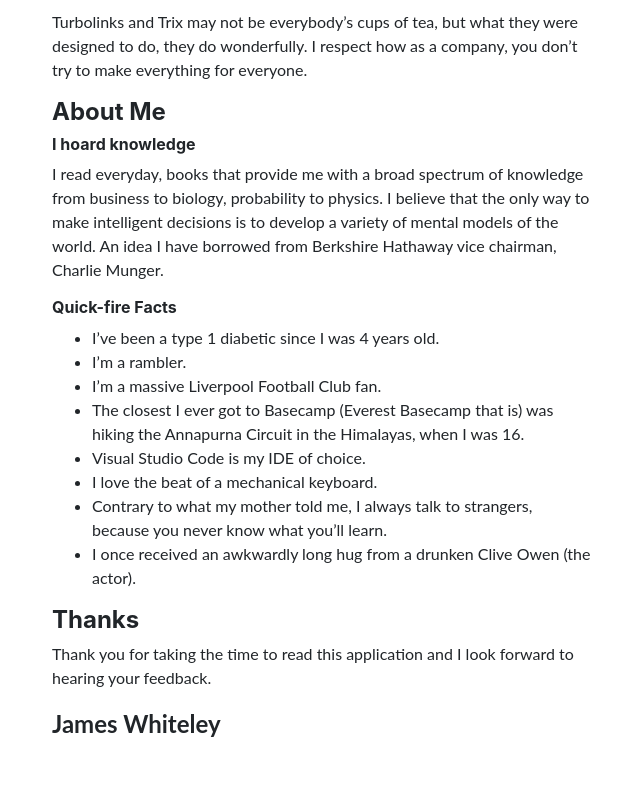
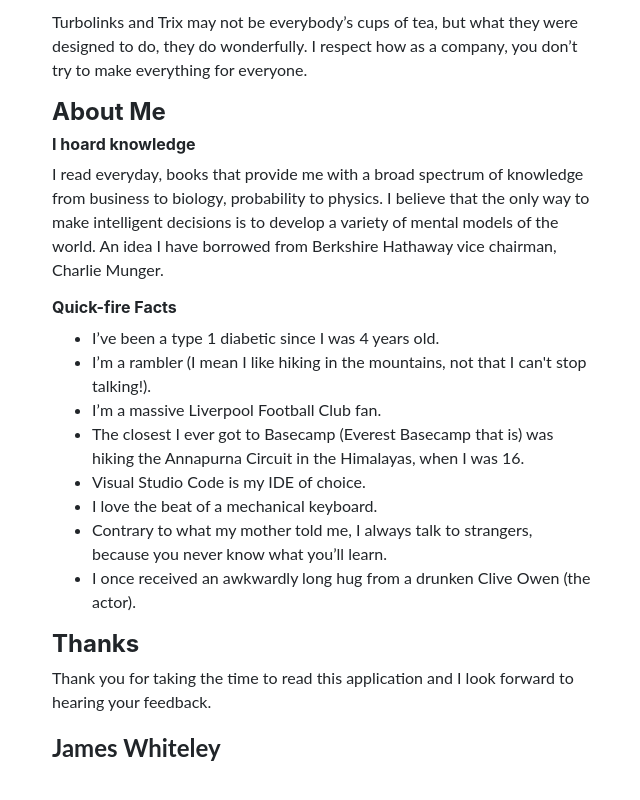
Before and after one commit to james-whiteley/james-whiteley.github.io, a website: page basecamp.html in a window 1280 px wide. Shown: the part 1372-2172 px from the top of the page, without its empty margins (318-958 px from the left). Drawn offline with Linux system fonts and the light colour scheme.

Commit message:
Made change to text

```diff
--- a/basecamp.html
+++ b/basecamp.html
@@ -38,7 +38,7 @@
 				<h6>Quick-fire Facts</h6>
 				<ul>
 					<li>I’ve been a type 1 diabetic since I was 4 years old.</li>
-					<li>I’m a rambler.</li>
+					<li>I’m a rambler (I mean I like hiking in the mountains, not that I can't stop talking!).</li>
 					<li>I’m a massive Liverpool Football Club fan.</li>
 					<li>The closest I ever got to Basecamp (Everest Basecamp that is) was hiking the Annapurna Circuit in the Himalayas, when I was 16.</li>
 					<li>Visual Studio Code is my IDE of choice.</li>
```
